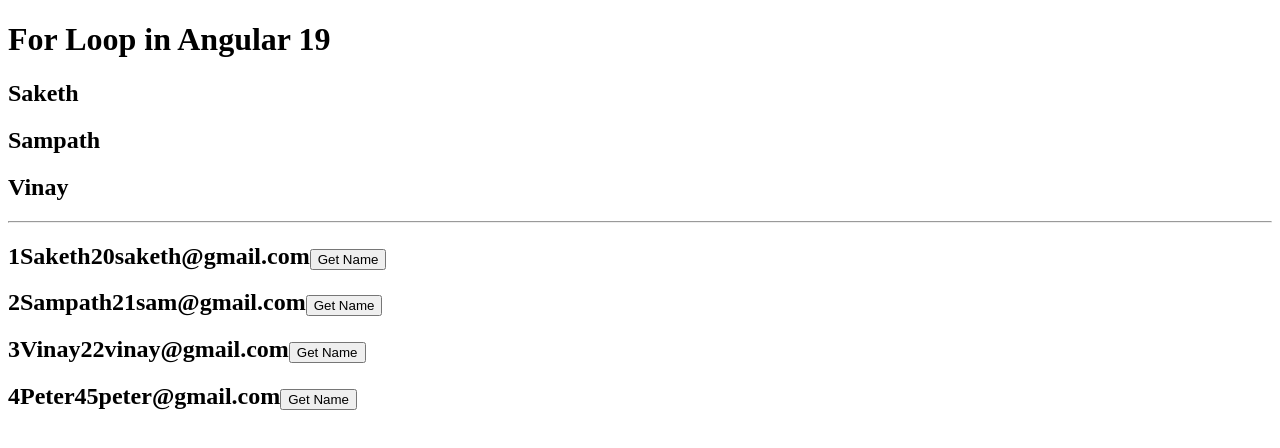
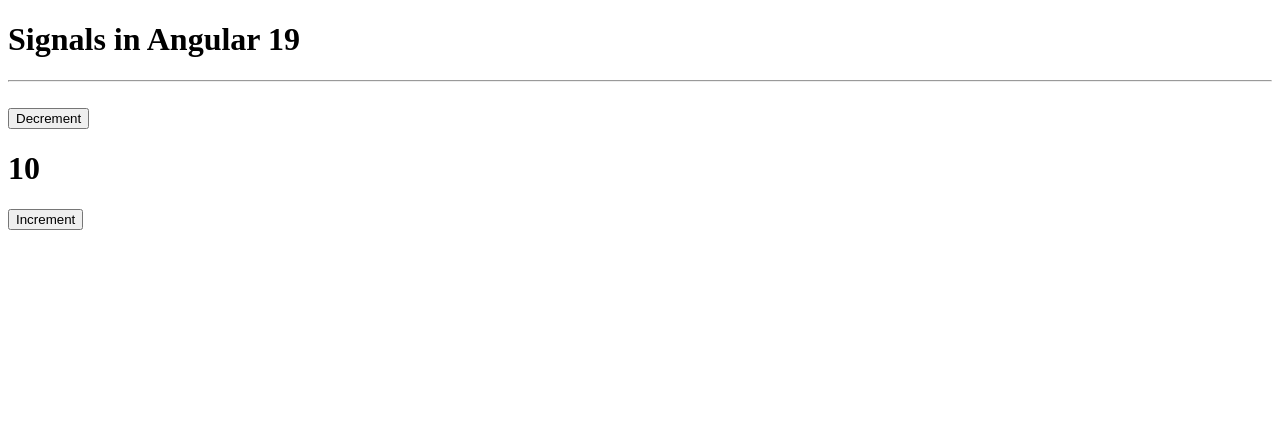
Before and after one commit to SakethSampathVinay/learn-angular, an Angular app: page / in a window 1280 px wide. Shown: the top 448 px of the page. Built offline with nearby package versions, Linux system fonts and the light colour scheme.

Commit message:
learned signals

```diff
--- a/src/app/app.component.html
+++ b/src/app/app.component.html
@@ -6,4 +6,6 @@
 
 <!-- <app-switch-case></app-switch-case> -->
 
-<app-for-loop></app-for-loop>
+<!-- <app-for-loop></app-for-loop> -->
+
+<app-signals></app-signals>
--- a/src/app/app.component.ts
+++ b/src/app/app.component.ts
@@ -7,13 +7,14 @@ import { GetAndSetInputComponent } from "./get-and-set-input/get-and-set-input.c
 import { IfElseComponent } from "./if-else/if-else.component";
 import { SwitchCaseComponent } from "./switch-case/switch-case.component";
 import { ForLoopComponent } from "./for-loop/for-loop.component";
+import { SignalsComponent } from "./signals/signals.component";
 
 @Component({
   selector: 'app-root',
   // imports: [RouterOutlet],
   templateUrl: './app.component.html',
   styleUrl: './app.component.css',
-  imports: [ForLoopComponent]
+  imports: [SignalsComponent]
 })
 export class AppComponent {
   title = 'learn-angular-youtube';
--- /dev/null
+++ b/src/app/signals/signals.component.html
@@ -0,0 +1,8 @@
+<h1>Signals in Angular 19</h1>
+
+<hr>
+<br>
+
+<button (click)="updateValue('dec')">Decrement</button>
+<h1>{{count()}}</h1>
+<button (click)="updateValue('inc')">Increment</button>
--- /dev/null
+++ b/src/app/signals/signals.component.ts
@@ -0,0 +1,22 @@
+import { Component, signal} from '@angular/core';
+
+@Component({
+  selector: 'app-signals',
+  imports: [],
+  templateUrl: './signals.component.html',
+  styleUrls: ['./signals.component.css'],
+})
+export class SignalsComponent {
+  count = signal(10);
+  x = 20;
+
+  updateValue(val: string) {
+    // this.count.set(this.count() + 1);
+
+    if(val === "dec") {
+      this.count.set(this.count() - 1);
+    } else {
+      this.count.set(this.count() + 1);
+    }
+  }
+}
```
Also changed, not shown: src/app/signals/signals.component.css (added), 1 other file (tests, documents, lock files or other folders).
